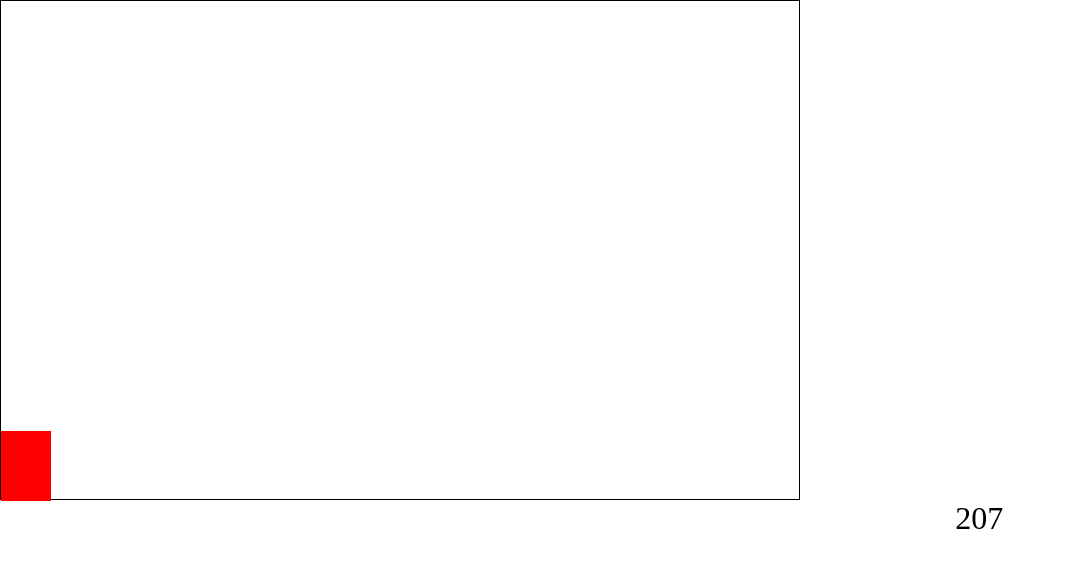
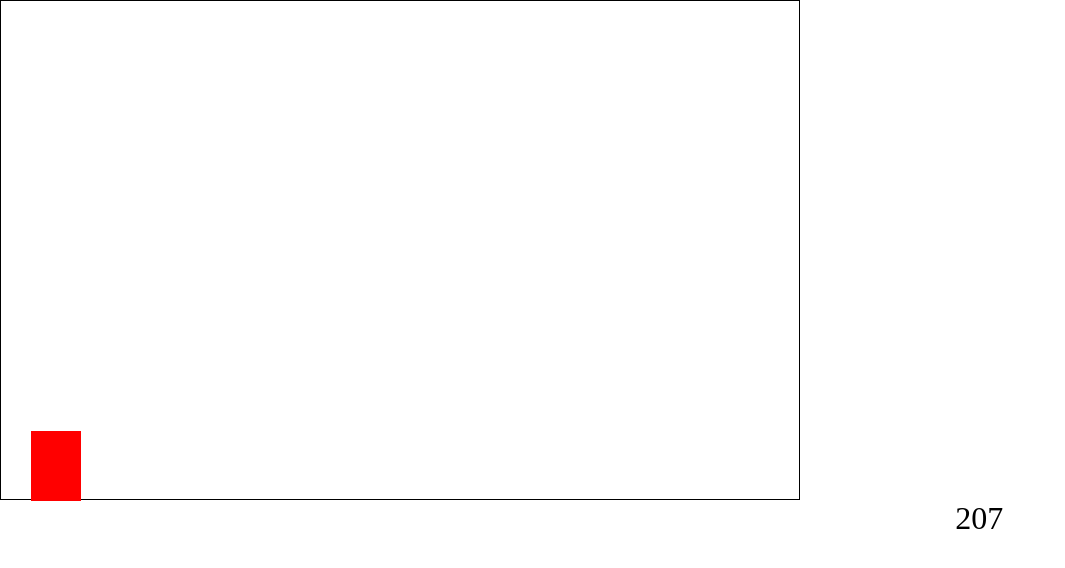
Before and after one commit to JenilGajjar/Javascript-Projects, a plain HTML site: page Dinosaur Game/index.html in a window 1280 px wide. Shown: the whole page, without its empty margins (0-1065 px from the left). Drawn offline with Linux system fonts and the light colour scheme.

Commit message:
Update stylesheet.css

```diff
--- a/Dinosaur Game/stylesheet.css
+++ b/Dinosaur Game/stylesheet.css
@@ -17,6 +17,7 @@
     width: 50px;
     position: relative;
     top: 430px;
+    left:30px;
 }
 
 .animate {
```
